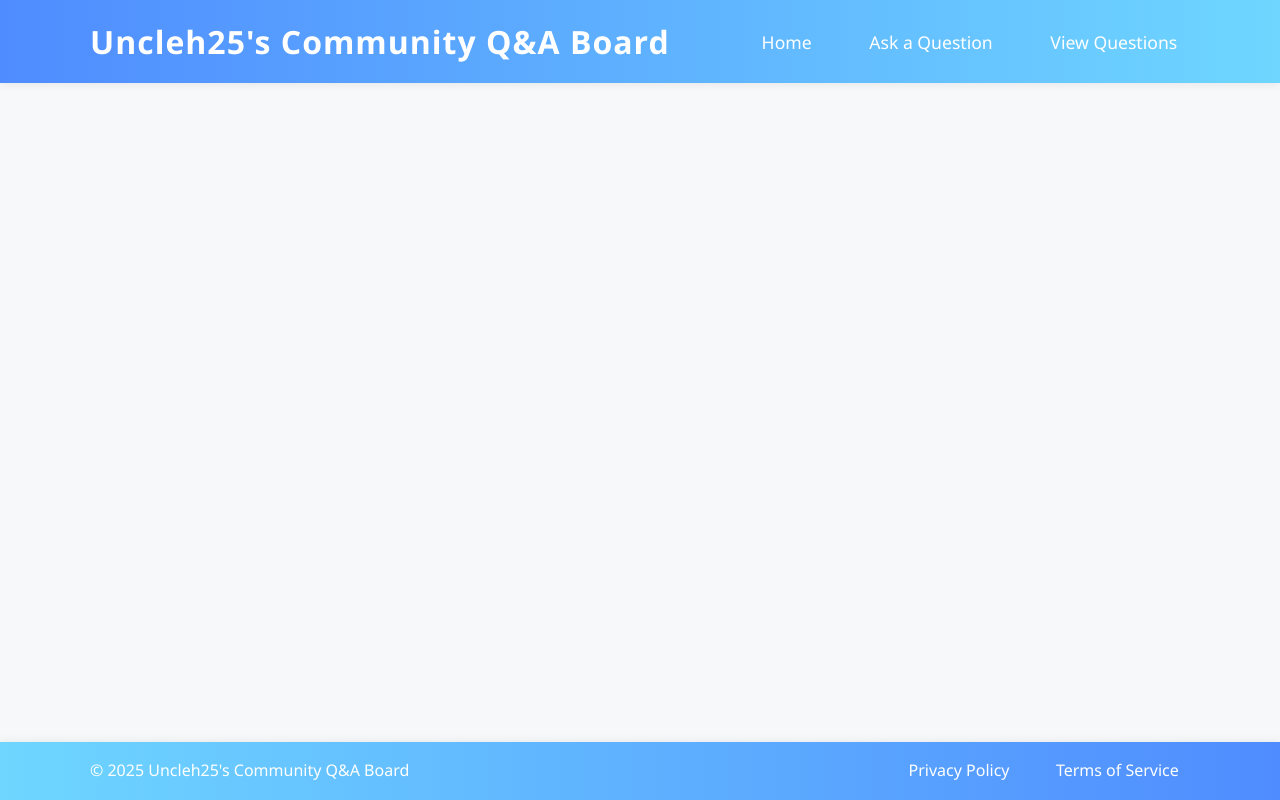
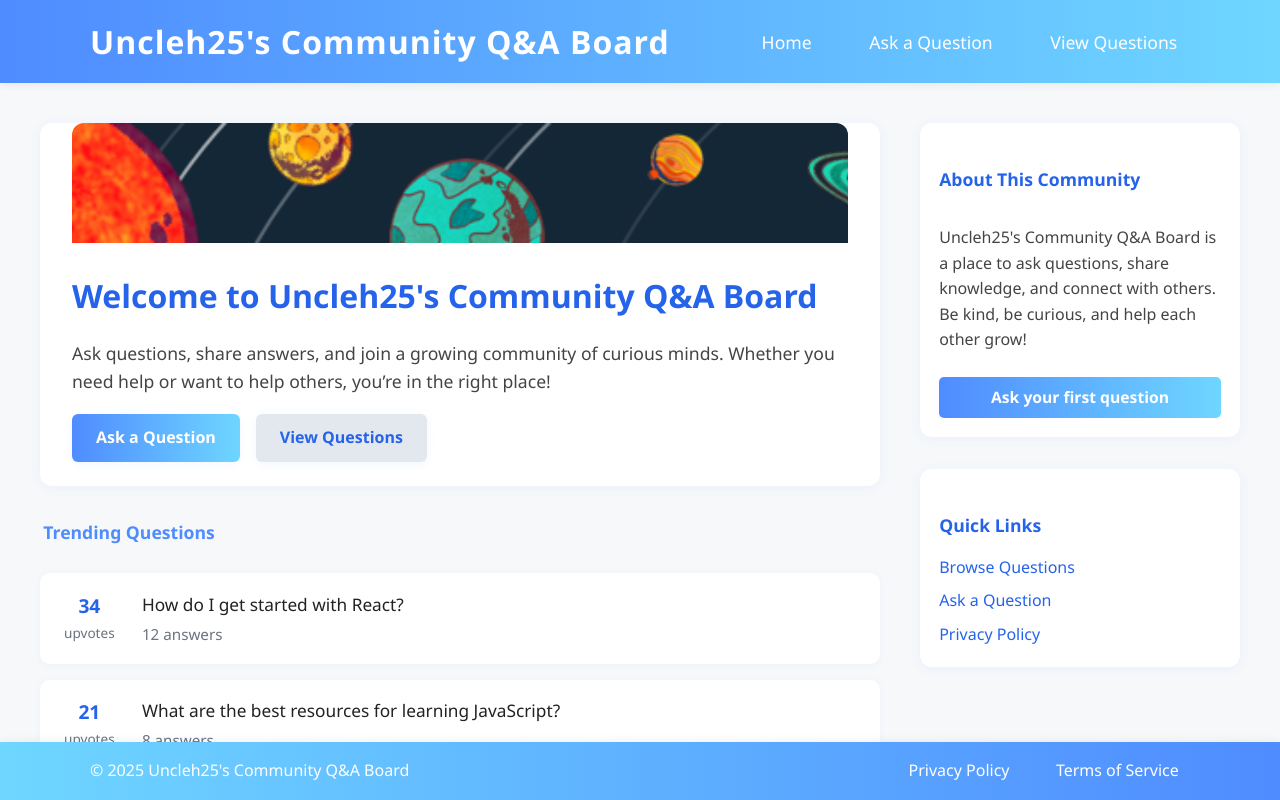
Before and after one commit to UncleH25/Community-Q-A-Board, a React (Vite) app in the folder frontend/: page / in a window 1280 px wide. Shown: the top 800 px of the page. Built offline with nearby package versions, Linux system fonts and the light colour scheme.

Commit message:
Added code to the home page, as well as styling and a banner image. Went with a Reddit style approach to layout and styling.

```diff
--- a/frontend/src/components/App.jsx
+++ b/frontend/src/components/App.jsx
@@ -1,13 +1,18 @@
+import { BrowserRouter as Router, Routes, Route } from 'react-router-dom';
 import Header from './Header';
 import Footer from './Footer';
+import Home from '../pages/Home';
 
 function App() {
     return (
-        <>
-            <Header/>
-            <Footer/>
-        </>
+        <Router>
+            <Header />
+            <Routes>
+                <Route path="/" element={<Home />} />
+            </Routes>
+            <Footer />
+        </Router>
     );
 }
 
-export default App
+export default App;
--- a/frontend/src/pages/Home.jsx
+++ b/frontend/src/pages/Home.jsx
@@ -0,0 +1,91 @@
+import React from "react";
+import "../styles/home.css";
+
+const trendingQuestions = [
+  {
+    id: 1,
+    title: "How do I get started with React?",
+    answers: 12,
+    upvotes: 34,
+  },
+  {
+    id: 2,
+    title: "What are the best resources for learning JavaScript?",
+    answers: 8,
+    upvotes: 21,
+  },
+  {
+    id: 3,
+    title: "How can I improve my CSS skills?",
+    answers: 5,
+    upvotes: 15,
+  },
+];
+
+const Home = () => (
+  <main className="home-layout">
+    <section className="home-feed">
+      <div className="home-hero-card">
+        <img
+          src="/images/home-banner.png"
+          alt="Community Banner"
+          className="home-hero-banner"
+        />
+        <div className="home-hero-content">
+          <div>
+            <h2>Welcome to Uncleh25's Community Q&A Board</h2>
+            <p>
+              Ask questions, share answers, and join a growing community of curious minds.
+              Whether you need help or want to help others, you’re in the right place!
+            </p>
+            <div className="home-cta-buttons">
+              <a href="/ask" className="home-cta">Ask a Question</a>
+              <a href="/questions" className="home-cta secondary">View Questions</a>
+            </div>
+          </div>
+        </div>
+      </div>
+      {/* ...rest of your code remains unchanged... */}
+      <div className="home-section-title">
+        <span>Trending Questions</span>
+      </div>
+      <ul className="home-question-list">
+        {trendingQuestions.map((q) => (
+          <li key={q.id} className="home-question-card">
+            <div className="home-votes">
+              <span className="home-upvotes">{q.upvotes}</span>
+              <span className="home-votes-label">upvotes</span>
+            </div>
+            <div className="home-question-main">
+              <a href={`/questions/${q.id}`} className="home-question-link">
+                {q.title}
+              </a>
+              <span className="home-question-meta">{q.answers} answers</span>
+            </div>
+          </li>
+        ))}
+      </ul>
+      <a href="/questions" className="home-view-all">View all questions &rarr;</a>
+    </section>
+    <aside className="home-sidebar">
+      <div className="home-community-card">
+        <h3>About This Community</h3>
+        <p>
+          Uncleh25's Community Q&A Board is a place to ask questions, share knowledge, and connect with others.
+          Be kind, be curious, and help each other grow!
+        </p>
+        <a href="/ask" className="home-sidebar-cta">Ask your first question</a>
+      </div>
+      <div className="home-community-card">
+        <h3>Quick Links</h3>
+        <ul className="home-sidebar-links">
+          <li><a href="/questions">Browse Questions</a></li>
+          <li><a href="/ask">Ask a Question</a></li>
+          <li><a href="/privacy">Privacy Policy</a></li>
+        </ul>
+      </div>
+    </aside>
+  </main>
+);
+
+export default Home;
--- a/frontend/src/styles/home.css
+++ b/frontend/src/styles/home.css
@@ -0,0 +1,294 @@
+/* CSS Styling for the home page */
+.home-layout {
+  display: flex;
+  gap: 2.5rem;
+  max-width: 1200px;
+  margin: 2.5rem auto 0 auto;
+  padding: 0 1rem 2rem 1rem;
+  min-height: 75vh;
+}
+
+.home-feed {
+  flex: 2.5;
+  display: flex;
+  flex-direction: column;
+  gap: 1.5rem;
+}
+
+.home-hero-banner {
+  width: 100%;
+  height: 120px;
+  object-fit: cover;
+  border-radius: 12px 12px 0 0;
+  display: block;
+  margin-bottom: 0;
+  background: #f6f8fa;
+}
+
+.home-hero-card {
+  background: #fff;
+  border-radius: 12px;
+  box-shadow: 0 2px 12px rgba(79,140,255,0.07);
+  padding: 0 2rem 1.5rem 2rem; /* Remove top padding for banner */
+  margin-bottom: 0.5rem;
+  overflow: hidden;
+}
+
+.home-hero-content {
+  display: flex;
+  align-items: center;
+  gap: 2rem;
+}
+
+.home-hero-content h2 {
+  font-size: 2rem;
+  margin-bottom: 0.5rem;
+  color: #2563eb;
+  font-weight: 700;
+}
+
+.home-hero-content p {
+  font-size: 1.1rem;
+  color: #444;
+  margin-bottom: 1.2rem;
+}
+
+.home-cta-buttons {
+  display: flex;
+  gap: 1rem;
+}
+
+.home-cta {
+  background: linear-gradient(90deg, #4f8cff 0%, #6ed6ff 100%);
+  color: #fff;
+  padding: 0.7rem 1.5rem;
+  border-radius: 6px;
+  font-weight: 600;
+  font-size: 1rem;
+  text-decoration: none;
+  transition: background 0.2s, color 0.2s;
+  box-shadow: 0 2px 8px rgba(79,140,255,0.08);
+}
+
+.home-cta.secondary {
+  background: #e3e8ee;
+  color: #2563eb;
+}
+
+.home-cta:hover,
+.home-cta:focus {
+  background: #2563eb;
+  color: #fff;
+}
+
+.home-cta.secondary:hover,
+.home-cta.secondary:focus {
+  background: #d1eaff;
+  color: #2563eb;
+}
+
+.home-section-title {
+  font-size: 1.1rem;
+  font-weight: 700;
+  color: #4f8cff;
+  margin-bottom: 0.2rem;
+  padding-left: 0.2rem;
+}
+
+.home-question-list {
+  list-style: none;
+  margin: 0;
+  padding: 0;
+  display: flex;
+  flex-direction: column;
+  gap: 1rem;
+}
+
+.home-question-card {
+  display: flex;
+  align-items: flex-start;
+  background: #fff;
+  border-radius: 10px;
+  box-shadow: 0 1px 6px rgba(79,140,255,0.05);
+  padding: 1.1rem 1.5rem;
+  gap: 1.2rem;
+  transition: box-shadow 0.2s;
+}
+
+.home-question-card:hover {
+  box-shadow: 0 4px 16px rgba(79,140,255,0.13);
+}
+
+.home-votes {
+  display: flex;
+  flex-direction: column;
+  align-items: center;
+  min-width: 48px;
+  margin-right: 0.5rem;
+}
+
+.home-upvotes {
+  font-size: 1.2rem;
+  font-weight: 700;
+  color: #2563eb;
+}
+
+.home-votes-label {
+  font-size: 0.85rem;
+  color: #6b7280;
+}
+
+.home-question-main {
+  flex: 1;
+  display: flex;
+  flex-direction: column;
+  gap: 0.2rem;
+}
+
+.home-question-link {
+  font-size: 1.08rem;
+  color: #222;
+  font-weight: 500;
+  text-decoration: none;
+  transition: color 0.2s;
+}
+
+.home-question-link:hover,
+.home-question-link:focus {
+  color: #4f8cff;
+  text-decoration: underline;
+}
+
+.home-question-meta {
+  font-size: 0.95rem;
+  color: #6b7280;
+}
+
+.home-view-all {
+  display: inline-block;
+  margin-top: 1.2rem;
+  color: #4f8cff;
+  font-weight: 600;
+  text-decoration: none;
+  transition: color 0.2s;
+  padding-left: 0.2rem;
+}
+
+.home-view-all:hover,
+.home-view-all:focus {
+  color: #2563eb;
+  text-decoration: underline;
+}
+
+/* Sidebar */
+.home-sidebar {
+  flex: 1;
+  display: flex;
+  flex-direction: column;
+  gap: 1.5rem;
+  min-width: 260px;
+  max-width: 320px;
+}
+
+.home-community-card {
+  background: #fff;
+  border-radius: 12px;
+  box-shadow: 0 2px 12px rgba(79,140,255,0.07);
+  padding: 1.5rem 1.2rem 1.2rem 1.2rem;
+  margin-bottom: 0.5rem;
+  display: flex;
+  flex-direction: column;
+  gap: 0.7rem;
+}
+
+.home-community-card h3 {
+  font-size: 1.1rem;
+  color: #2563eb;
+  margin-bottom: 0.3rem;
+  font-weight: 700;
+}
+
+.home-community-card p {
+  font-size: 1rem;
+  color: #444;
+  margin-bottom: 0.5rem;
+}
+
+.home-sidebar-cta {
+  background: linear-gradient(90deg, #4f8cff 0%, #6ed6ff 100%);
+  color: #fff;
+  padding: 0.5rem 1.1rem;
+  border-radius: 5px;
+  font-weight: 600;
+  font-size: 0.98rem;
+  text-decoration: none;
+  text-align: center;
+  margin-top: 0.3rem;
+  transition: background 0.2s, color 0.2s;
+}
+
+.home-sidebar-cta:hover,
+.home-sidebar-cta:focus {
+  background: #2563eb;
+  color: #fff;
+}
+
+.home-sidebar-links {
+  list-style: none;
+  margin: 0;
+  padding: 0;
+  display: flex;
+  flex-direction: column;
+  gap: 0.5rem;
+}
+
+.home-sidebar-links a {
+  color: #2563eb;
+  text-decoration: none;
+  font-weight: 500;
+  transition: color 0.2s;
+}
+
+.home-sidebar-links a:hover,
+.home-sidebar-links a:focus {
+  color: #4f8cff;
+  text-decoration: underline;
+}
+
+/* Responsive */
+@media (max-width: 1000px) {
+  .home-layout {
+    flex-direction: column;
+    gap: 2rem;
+  }
+  .home-sidebar {
+    max-width: 100%;
+    min-width: 0;
+    flex-direction: row;
+    gap: 1rem;
+  }
+  .home-community-card {
+    flex: 1;
+  }
+}
+
+@media (max-width: 700px) {
+  .home-layout {
+    padding: 0 0.2rem 2rem 0.2rem;
+  }
+  .home-feed {
+    padding: 0;
+  }
+  .home-hero-banner {
+    height: 80px;
+    border-radius: 10px 10px 0 0;
+  }
+  .home-hero-card {
+    padding: 0 0.7rem 1rem 0.7rem;
+  }
+  .home-hero-content {
+    flex-direction: column;
+    gap: 1.2rem;
+    align-items: flex-start;
+  }
+}
```
Also changed, not shown: frontend/public/images/home-banner.png (added).
